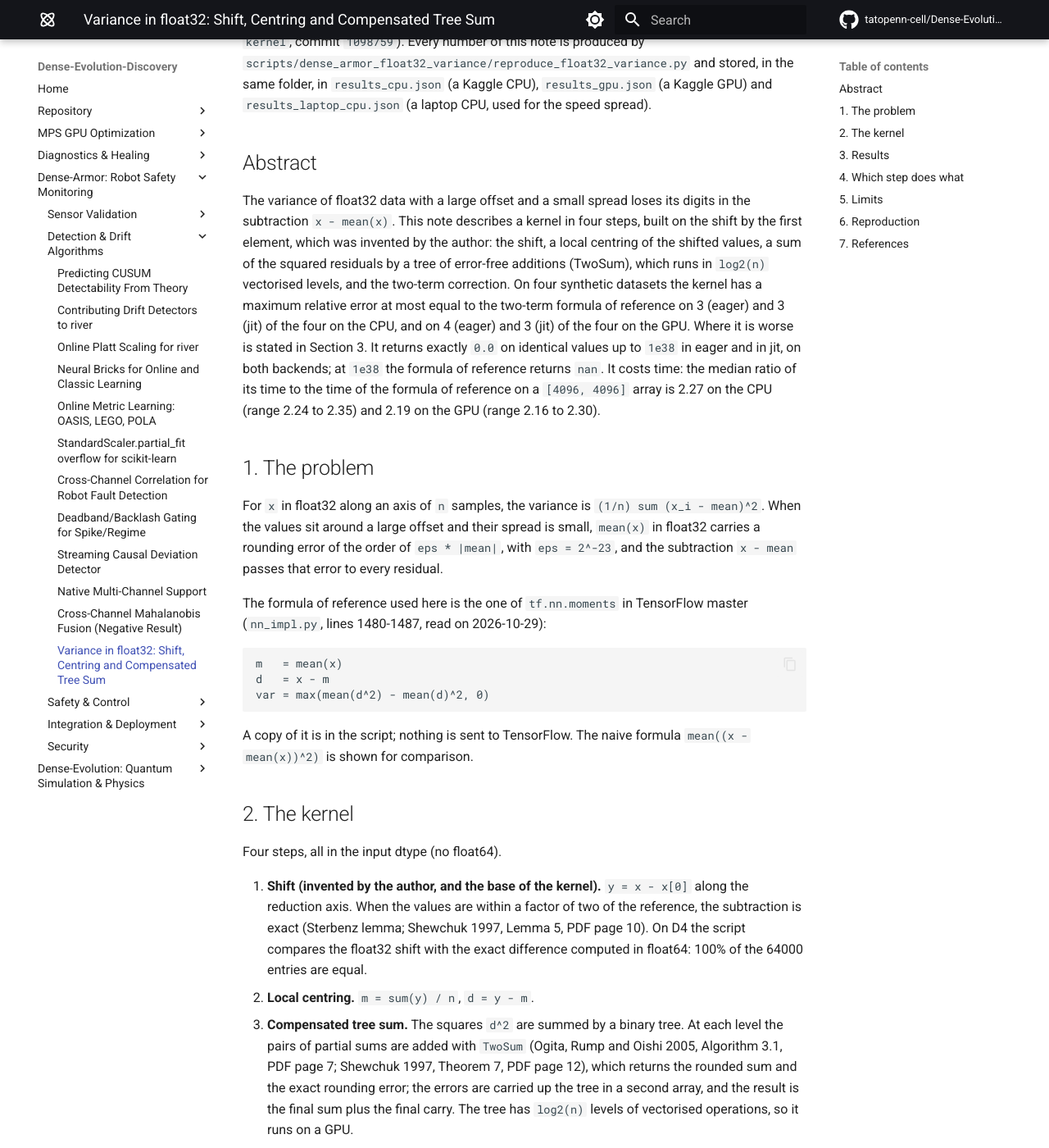
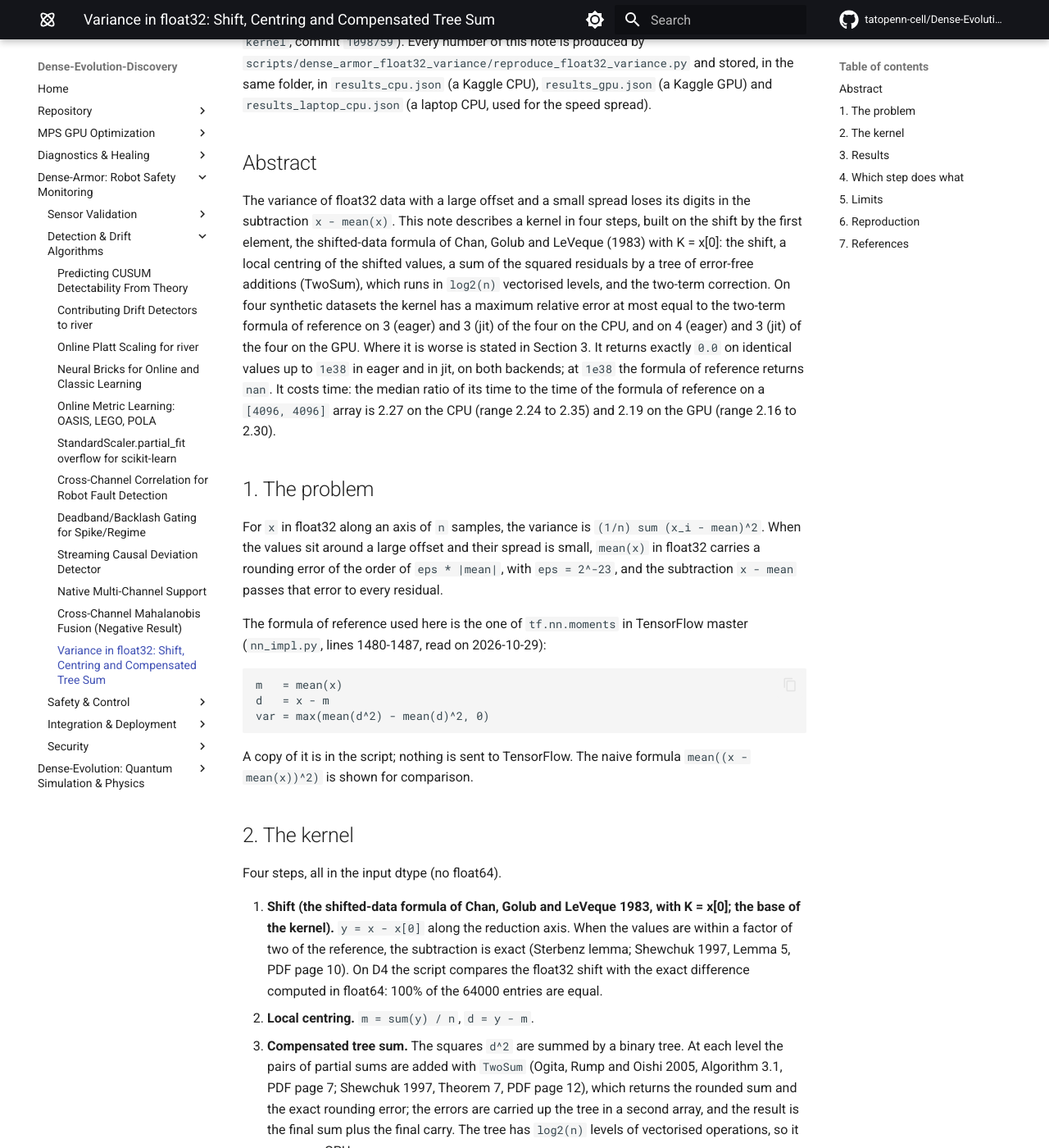
Before and after one commit to tatopenn-cell/Dense-Evolution-Discovery, an MkDocs documentation site: the page built from docs/dense_armor_float32_variance.md, in a window 1280 px wide and 1400 px high, scrolled down 250 px. Shown: the whole window at 82% size. Built offline with MkDocs 1.6.1 and Material for MkDocs 9.7.7, drawn with Linux system fonts in a browser that asks for light colours; comment, search, counter and statistics services are not loaded; some of the changed text lies outside the part shown.

Commit message:
Paper: shift attributed to Chan, Golub, LeVeque 1983 with K = x[0]; combination is the author's

```diff
--- a/docs/dense_armor_float32_variance.md
+++ b/docs/dense_armor_float32_variance.md
@@ -7,7 +7,7 @@ Every number of this note is produced by `scripts/dense_armor_float32_variance/r
 
 ## Abstract
 
-The variance of float32 data with a large offset and a small spread loses its digits in the subtraction `x - mean(x)`. This note describes a kernel in four steps, built on the shift by the first element, which was invented by the author: the shift, a local centring of the shifted values, a sum of the squared residuals by a tree of error-free additions (TwoSum), which runs in `log2(n)` vectorised levels, and the two-term correction. On four synthetic datasets the kernel has a maximum relative error at most equal to the two-term formula of reference on 3 (eager) and 3 (jit) of the four on the CPU, and on 4 (eager) and 3 (jit) of the four on the GPU. Where it is worse is stated in Section 3. It returns exactly `0.0` on identical values up to `1e38` in eager and in jit, on both backends; at `1e38` the formula of reference returns `nan`. It costs time: the median ratio of its time to the time of the formula of reference on a `[4096, 4096]` array is 2.27 on the CPU (range 2.24 to 2.35) and 2.19 on the GPU (range 2.16 to 2.30).
+The variance of float32 data with a large offset and a small spread loses its digits in the subtraction `x - mean(x)`. This note describes a kernel in four steps, built on the shift by the first element, the shifted-data formula of Chan, Golub and LeVeque (1983) with K = x[0]: the shift, a local centring of the shifted values, a sum of the squared residuals by a tree of error-free additions (TwoSum), which runs in `log2(n)` vectorised levels, and the two-term correction. On four synthetic datasets the kernel has a maximum relative error at most equal to the two-term formula of reference on 3 (eager) and 3 (jit) of the four on the CPU, and on 4 (eager) and 3 (jit) of the four on the GPU. Where it is worse is stated in Section 3. It returns exactly `0.0` on identical values up to `1e38` in eager and in jit, on both backends; at `1e38` the formula of reference returns `nan`. It costs time: the median ratio of its time to the time of the formula of reference on a `[4096, 4096]` array is 2.27 on the CPU (range 2.24 to 2.35) and 2.19 on the GPU (range 2.16 to 2.30).
 
 ## 1. The problem
 
@@ -25,12 +25,12 @@ A copy of it is in the script; nothing is sent to TensorFlow. The naive formula
 
 Four steps, all in the input dtype (no float64).
 
-1. **Shift (invented by the author, and the base of the kernel).** `y = x - x[0]` along the reduction axis. When the values are within a factor of two of the reference, the subtraction is exact (Sterbenz lemma; Shewchuk 1997, Lemma 5, PDF page 10). On D4 the script compares the float32 shift with the exact difference computed in float64: 100% of the 64000 entries are equal.
+1. **Shift (the shifted-data formula of Chan, Golub and LeVeque 1983, with K = x[0]; the base of the kernel).** `y = x - x[0]` along the reduction axis. When the values are within a factor of two of the reference, the subtraction is exact (Sterbenz lemma; Shewchuk 1997, Lemma 5, PDF page 10). On D4 the script compares the float32 shift with the exact difference computed in float64: 100% of the 64000 entries are equal.
 2. **Local centring.** `m = sum(y) / n`, `d = y - m`.
 3. **Compensated tree sum.** The squares `d^2` are summed by a binary tree. At each level the pairs of partial sums are added with `TwoSum` (Ogita, Rump and Oishi 2005, Algorithm 3.1, PDF page 7; Shewchuk 1997, Theorem 7, PDF page 12), which returns the rounded sum and the exact rounding error; the errors are carried up the tree in a second array, and the result is the final sum plus the final carry. The tree has `log2(n)` levels of vectorised operations, so it runs on a GPU.
 4. **Two-term correction and division.** The variance is `max(s2/n - (s1/n)^2, 0)` with `s1 = sum(d)`, rescaled by `n/(n - ddof)`. The mean is `x[0] + m`.
 
-The compensated tree was added to the author's solution. The papers give `TwoSum`, not this tree. A complex input is split into real and imaginary part and the two variances are added, which is `E|z - mean(z)|^2`.
+The combination of the four steps is by the author. The shift is the formula of Chan, Golub and LeVeque (1983), cited from Wikipedia, "Algorithms for calculating variance"; the paper of 1983 was not read. The papers on `TwoSum` give `TwoSum`, not this tree. A complex input is split into real and imaginary part and the two variances are added, which is `E|z - mean(z)|^2`.
 
 The kernel in the repository and the version written again in the script are equal bit for bit on the datasets D1, D2, D3, D4 on both backends.
 
```
